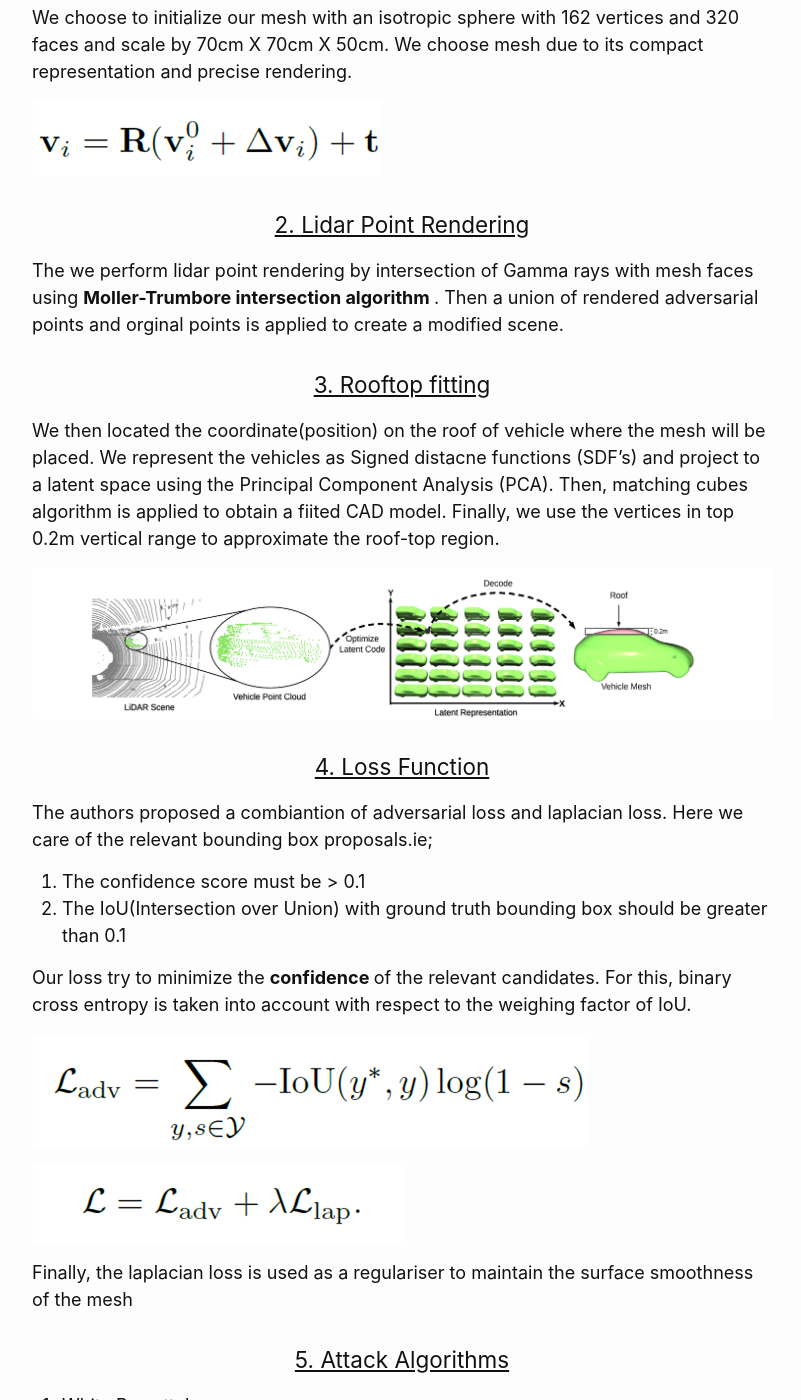
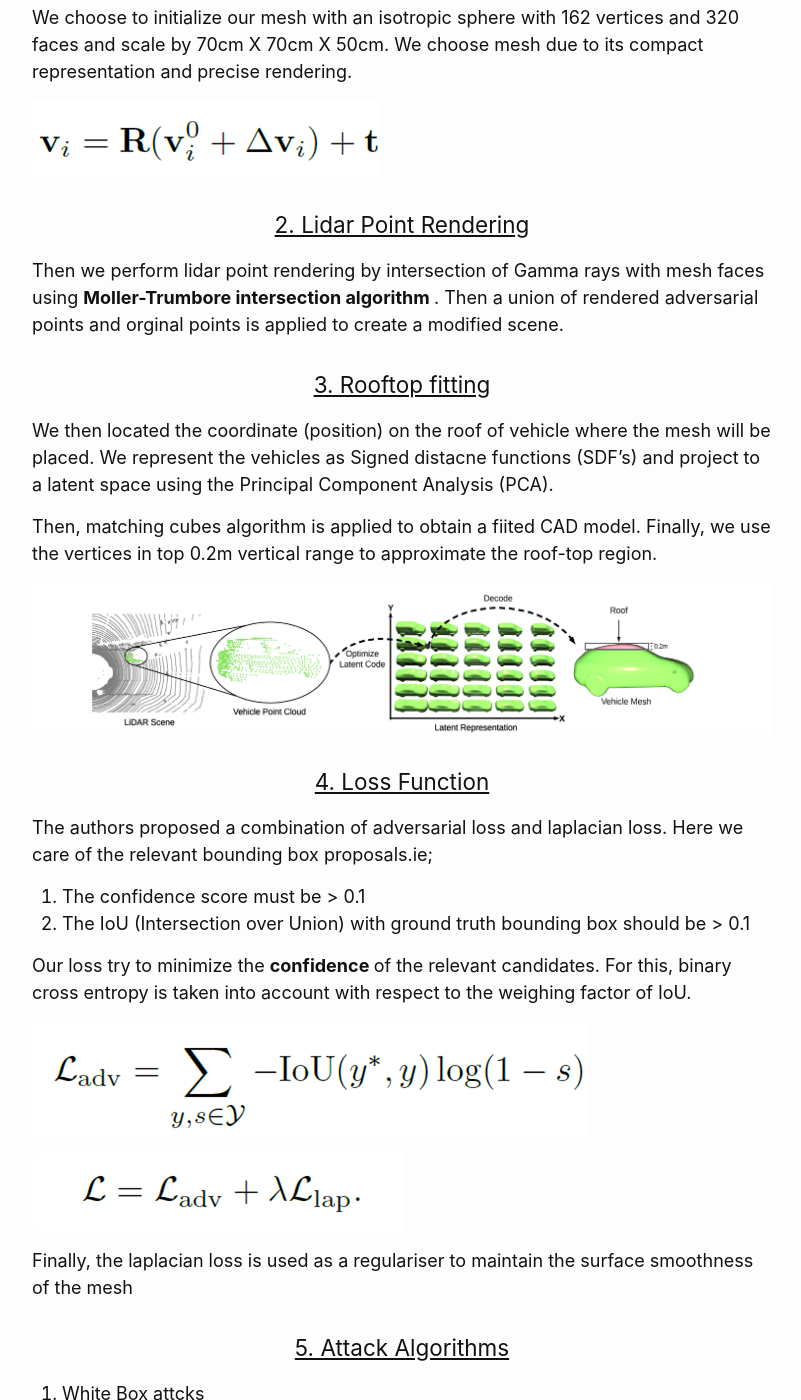
Before and after one commit to kamranisg/kamranisg.github.io, a Jekyll site: the page built from _posts/2021-05-26-Seminar.md, in a window 1280 px wide and 1400 px high, scrolled down 5374 px. Shown: the whole window, without its empty margins (238-1039 px from the left). Built offline with Jekyll 4.4.1, drawn with Linux system fonts in a browser that asks for light colours; some of the changed text lies outside the part shown.

Commit message:
updated blog

```diff
--- a/_posts/2021-05-26-Seminar.md
+++ b/_posts/2021-05-26-Seminar.md
@@ -105,20 +105,22 @@ We choose to initialize our mesh with an isotropic sphere with 162 vertices and
 
 #### <center> <u> 2. Lidar Point Rendering </u>
 
-The we perform lidar point rendering by intersection of Gamma rays with mesh faces using <b> Moller-Trumbore intersection algorithm </b>. Then a union of rendered adversarial points and orginal points is applied to create a modified scene.
+Then we perform lidar point rendering by intersection of Gamma rays with mesh faces using <b> Moller-Trumbore intersection algorithm </b>. Then a union of rendered adversarial points and orginal points is applied to create a modified scene.
 
 #### <center> <u> 3. Rooftop fitting </u>
 
-We then located the coordinate(position) on the roof of vehicle where the mesh will be placed. We represent the vehicles as Signed distacne functions (SDF's) and project to a latent space using the Principal Component Analysis (PCA). Then, matching cubes algorithm is applied to obtain a fiited CAD model. Finally, we use the vertices in top 0.2m vertical range to approximate the roof-top region.
+We then located the coordinate (position) on the roof of vehicle where the mesh will be placed. We represent the vehicles as Signed distacne functions (SDF's) and project to a latent space using the Principal Component Analysis (PCA).
+
+Then, matching cubes algorithm is applied to obtain a fiited CAD model. Finally, we use the vertices in top 0.2m vertical range to approximate the roof-top region.
 
 ![AI](/assets/Images/Picture10.png)
 
 #### <center> <u> 4. Loss Function </u>
 
-The authors proposed a combiantion of adversarial loss and laplacian loss. Here we care of the relevant bounding box proposals.ie;
+The authors proposed a combination of adversarial loss and laplacian loss. Here we care of the relevant bounding box proposals.ie;
 
 1. The confidence score must be > 0.1
-2. The IoU(Intersection over Union) with ground truth bounding box should be greater than 0.1
+2. The IoU (Intersection over Union) with ground truth bounding box should be > 0.1
 
 Our loss try to minimize the <b> confidence </b> of the relevant candidates. For this, binary cross entropy is taken into account with respect to the weighing factor of IoU.
 
@@ -207,7 +209,7 @@ Thus vehicles close to sensor register more LiDAR points making it extremely dif
 
 #### <center> <u> 3. A realistic experiment: </u> </center>
 
-Here adversaries are learned using common objects. Six objects such as couch,chair,table,bike,canoe, cabinet are taken from ShapeNet.
+Here adversaries are learned using common objects. Six objects such as Couch,Chair,Table,Bike,Canoe, cabinet are taken from ShapeNet.
 
 ![AI](/assets/Images/Picture18.png)
 
```
Also changed, not shown: other parts of _posts/2021-05-26-Seminar.md (+6 -6 lines).
